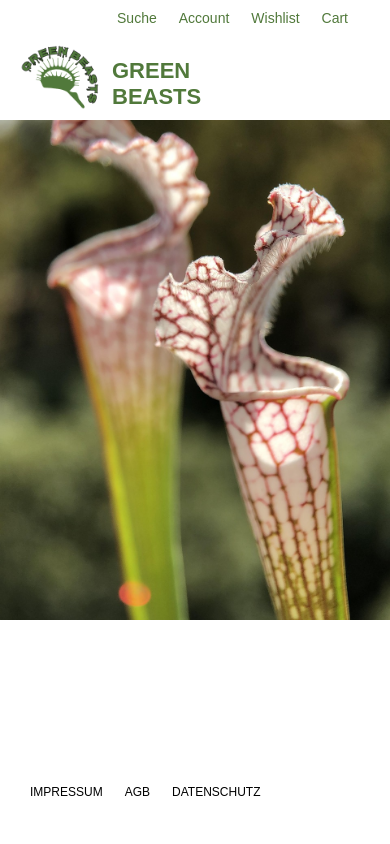
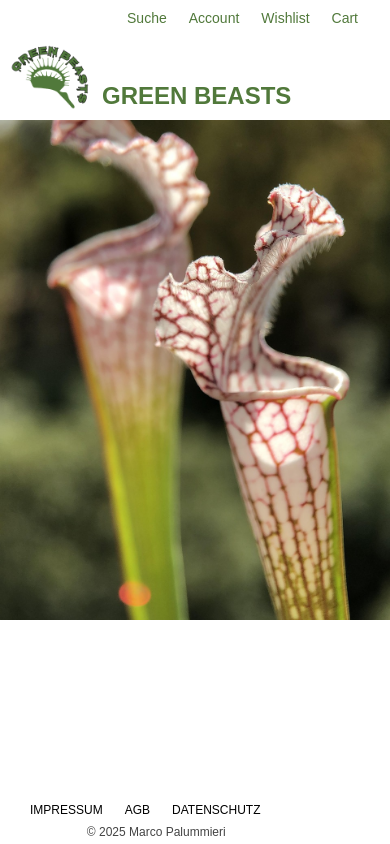
Before and after one commit to mapalummi/MyShop, an Angular app: page / in a window 390 px wide. Built offline with nearby package versions, Linux system fonts and the light colour scheme.

Commit message:
fix: update copyright text in footer and improve layout styles for header and footer sections

```diff
--- a/src/app/footer/footer.component.html
+++ b/src/app/footer/footer.component.html
@@ -1,7 +1,7 @@
 <footer>
   <section>
     <div class="copyright">
-      <p>Copyright &copy; 2025 by Marco Palummieri</p>
+      <p>&copy; 2025 Marco Palummieri</p>
     </div>
 
     <div class="footer-links">
--- a/src/app/footer/footer.component.scss
+++ b/src/app/footer/footer.component.scss
@@ -13,6 +13,8 @@ footer {
 
 section {
   display: flex;
+  justify-content: center;
+  align-items: center;
   gap: 44px;
 }
 
@@ -44,6 +46,7 @@ a:active {
 @media (max-width: 665px) {
   section {
     flex-direction: column-reverse;
+    gap: 8px;
   }
   .copyright {
     font-size: 12px;
--- a/src/app/header/header.component.scss
+++ b/src/app/header/header.component.scss
@@ -6,6 +6,7 @@ header {
 }
 
 section {
+  height: 100%;
   display: flex;
   padding: 30px 40px;
 }
@@ -14,6 +15,7 @@ h1 {
   font-size: 42px;
   color: #51793b;
   text-transform: uppercase;
+  // border: 1px solid red;
 }
 
 nav {
@@ -48,6 +50,7 @@ a:active {
 }
 
 .logo-container {
+  width: 100%;
   height: 100%;
   display: flex;
   align-items: end;
@@ -87,7 +90,7 @@ a:active {
     font-size: 28px;
   }
 
-  .right-header{
+  .right-header {
     height: 30px;
   }
 
@@ -96,17 +99,27 @@ a:active {
   }
 }
 
-@media (max-width: 530px){
-    header{
-        height: 120px;
-    }
-    h1{
-        font-size: 22px;
-    }
-    .logo-img {
+@media (max-width: 530px) {
+  header {
+    height: 120px;
+  }
+  section {
+    flex-direction: column-reverse;
+    padding: 10px 10px;
+  }
+  h1 {
+    font-size: 24px;
+  }
+  .logo-img {
     width: 80px;
   }
-    .right-header a {
+  .left-header {
+    width: 100%;
+  }
+  .right-header {
+    width: 100%;
+  }
+  .right-header a {
     font-size: 14px;
   }
 }
```
